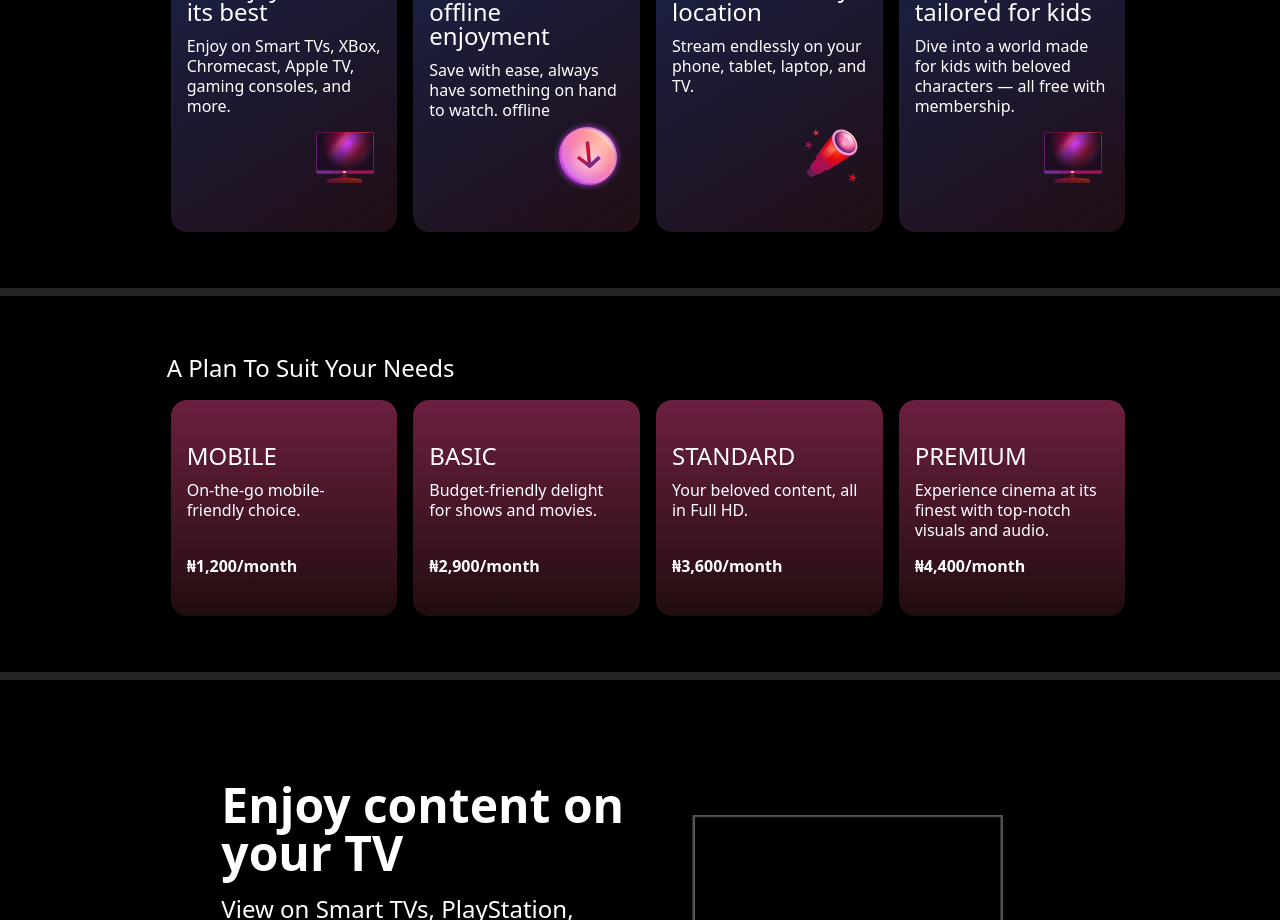
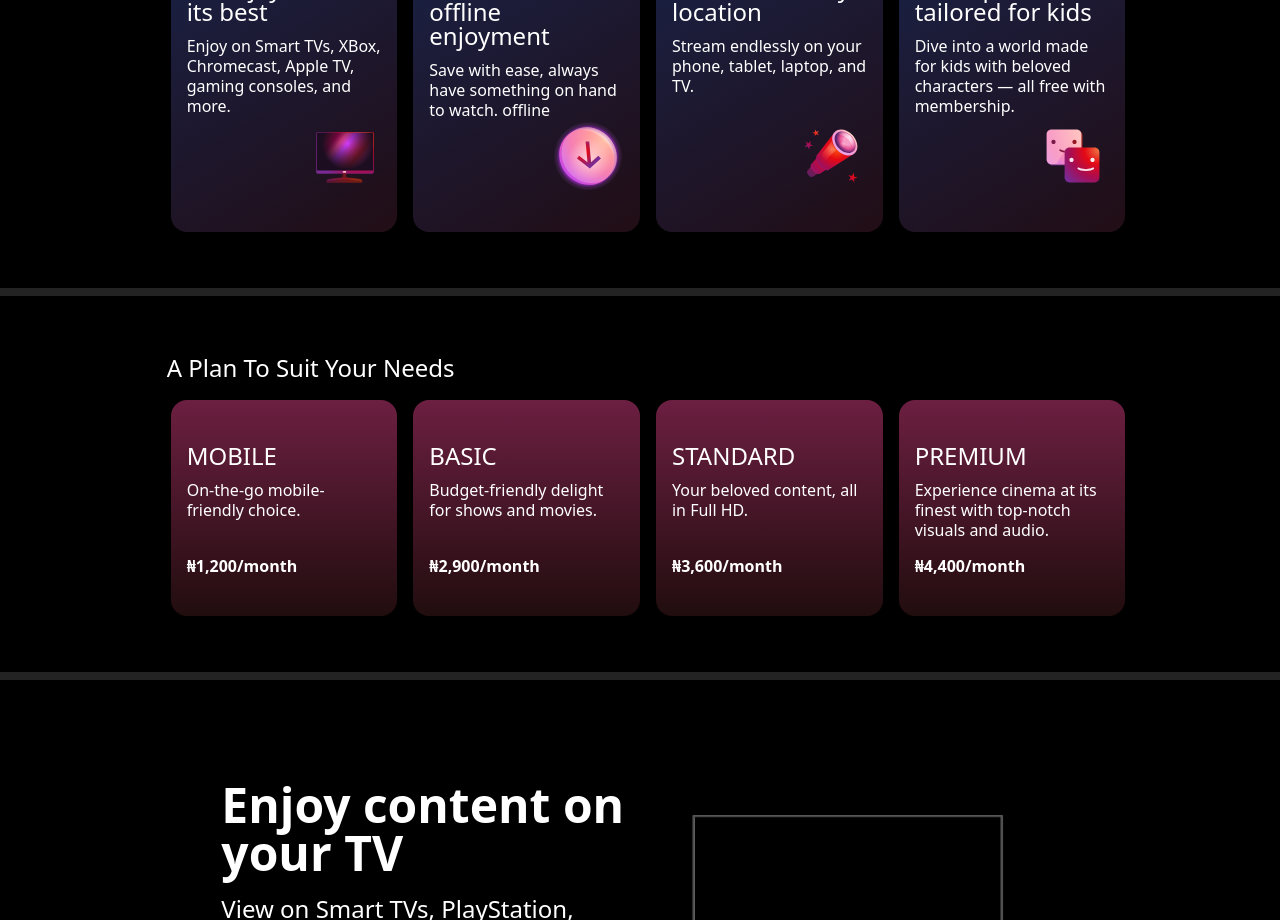
Before and after one commit to ikembakwem/myflix, a Next.js app: page / in a window 1280 px wide. Shown: the part 880-1800 px from the top of the page. Built offline with nearby package versions, Linux system fonts and the light colour scheme.

Commit message:
Adjust footerlinks width on medium screens

```diff
--- a/components/features-section.tsx
+++ b/components/features-section.tsx
@@ -2,6 +2,7 @@ import { Card, CardData } from "./card";
 import TVIcon from "@components/icons/tv.svg";
 import DownloadIcon from "@components/icons/download-core.svg";
 import TelescopeIcon from "@components/icons/telescope.svg";
+import ProfileIcon from "@components/icons/profiles.svg";
 
 const featuresData: CardData[] = [
   {
@@ -22,7 +23,7 @@ const featuresData: CardData[] = [
   {
     title: "Make profiles tailored for kids",
     desc: "Dive into a world made for kids with beloved characters — all free with membership.",
-    icon: <TVIcon />,
+    icon: <ProfileIcon />,
   },
 ];
 
--- a/components/footer.tsx
+++ b/components/footer.tsx
@@ -30,7 +30,7 @@ const Footer = () => {
                   {linkData.map((link) => (
                     <li
                       key={link.label}
-                      className="shrink-0 basis-6/12 md:basis-1/3 lg:basis-3/12 inline-flex mt-4"
+                      className="shrink-0 basis-6/12 md:basis-4/12 xl:basis-3/12 inline-flex mt-4"
                     >
                       <Link href={link.href} className="hover:underline">
                         {link.label}
```
Also changed, not shown: components/icons/profiles.svg.
